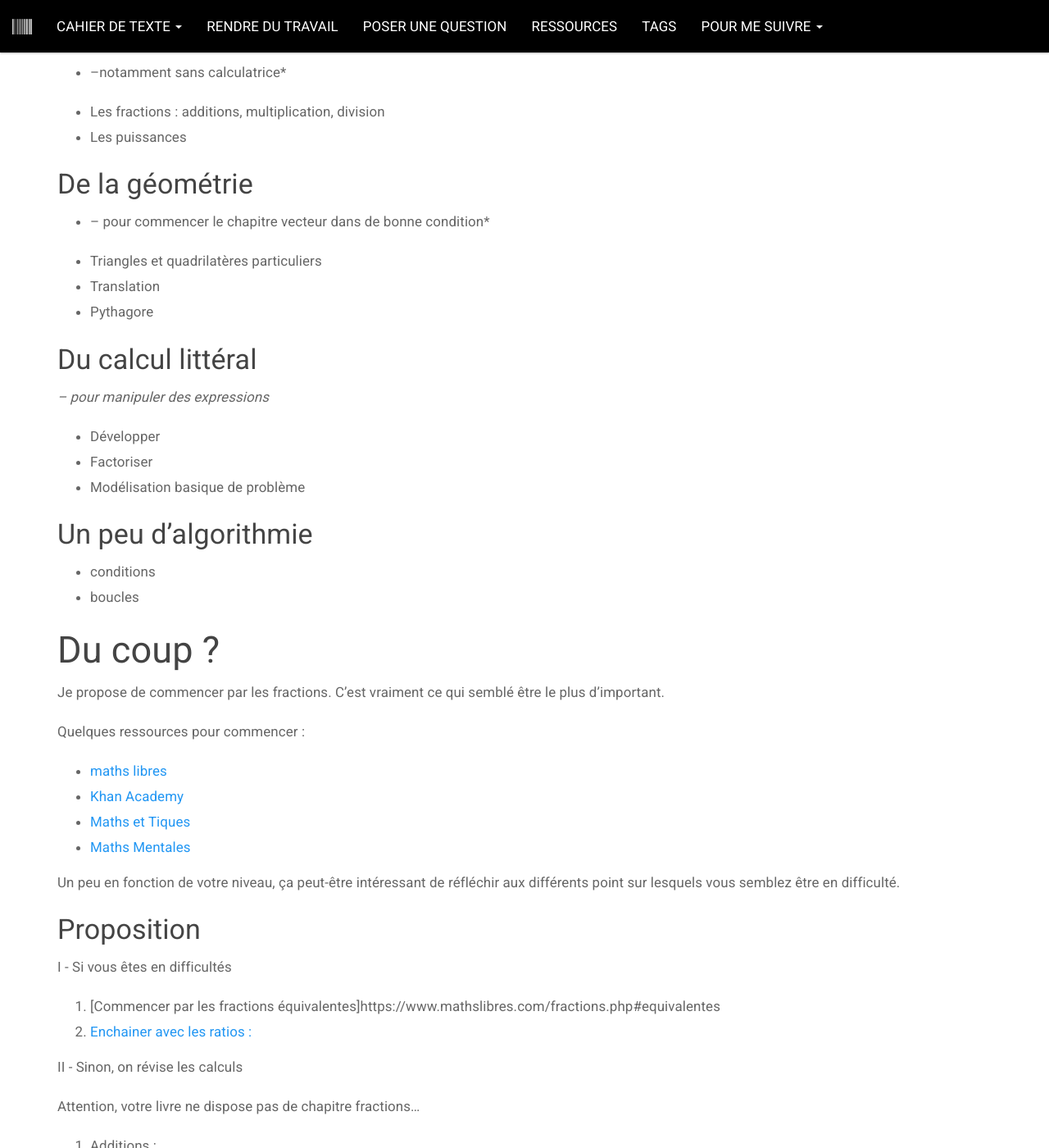
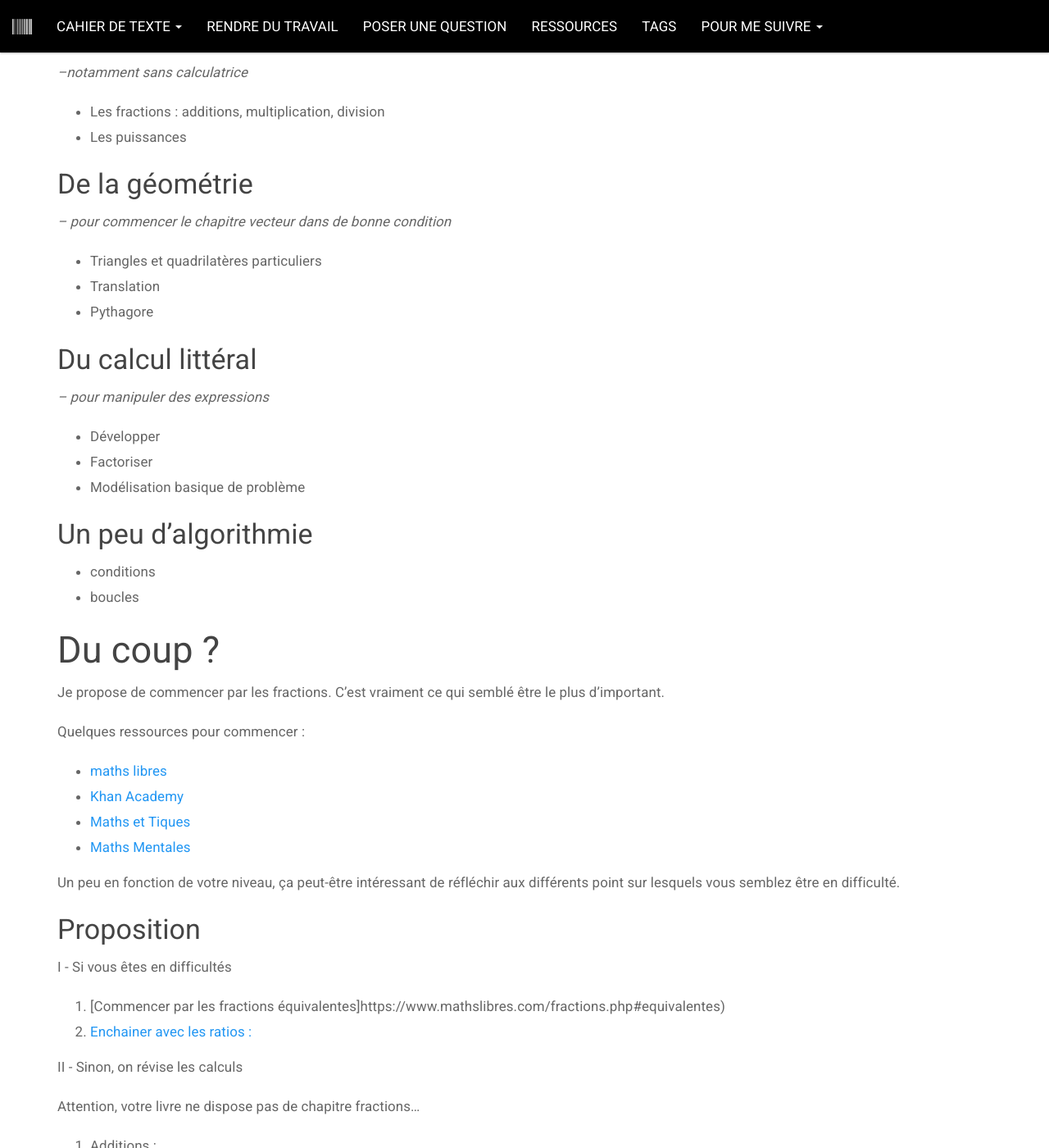
Before and after one commit to homeostasie/holomoprhe.fr, a Jekyll site: the page built from _posts/2020-05-19-S6-3eme-18mai-24mai.md, in a window 1280 px wide and 1400 px high, scrolled down 512 px. Shown: the whole window at 82% size. Built offline with Jekyll 4.4.1, drawn with Linux system fonts in a browser that asks for light colours; comment, search, counter and statistics services are not loaded.

Commit message:
3è ajout de la S6

```diff
--- a/_posts/2020-05-19-S6-3eme-18mai-24mai.md
+++ b/_posts/2020-05-19-S6-3eme-18mai-24mai.md
@@ -12,7 +12,7 @@
 
 ### De la technique de calcul de base
 
-* --notamment sans calculatrice*
+*--notamment sans calculatrice*
 
 * Les fractions : additions, multiplication, division
 * Les puissances
@@ -21,7 +21,7 @@
 
 ### De la géométrie
 
-* -- pour commencer le chapitre vecteur dans de bonne condition*
+*-- pour commencer le chapitre vecteur dans de bonne condition*
 
 * Triangles et quadrilatères particuliers
 * Translation
@@ -58,7 +58,7 @@
 
 I - Si vous êtes en difficultés
 
-1. [Commencer par les fractions équivalentes]https://www.mathslibres.com/fractions.php#equivalentes
+1. [Commencer par les fractions équivalentes]https://www.mathslibres.com/fractions.php#equivalentes)
 2. [Enchainer avec les ratios : ](https://www.mathslibres.com/fractions.php#fractions-rapports-equivalents)
 
 II - Sinon, on révise les calculs
@@ -67,19 +67,19 @@
 
 1. Additions :
 
-    1a. [mathslibres](https://www.mathslibres.com/fractions.php#fractions-addition)
-    1b. [Khan Academy](https://fr.khanacademy.org/math/arithmetic/fraction-arithmetic/arith-review-add-sub-fractions/v/visually-adding-fractions-with-unlike-denominators)
+    * 1a. [mathslibres](https://www.mathslibres.com/fractions.php#fractions-addition)
+    * 1b. [Khan Academy](https://fr.khanacademy.org/math/arithmetic/fraction-arithmetic/arith-review-add-sub-fractions/v/visually-adding-fractions-with-unlike-denominators)
 
 2. Multiplication :
 
-    2a. [mathslibres](https://www.mathslibres.com/fractions.php#fractions-multiplicacion)
-    2b. [Khan Academy](https://fr.khanacademy.org/math/arithmetic/fraction-arithmetic/arith-review-multiply-fractions/v/multiplying-a-fraction-by-a-fraction)
+    * 2a. [mathslibres](https://www.mathslibres.com/fractions.php#fractions-multiplicacion)
+    * 2b. [Khan Academy](https://fr.khanacademy.org/math/arithmetic/fraction-arithmetic/arith-review-multiply-fractions/v/multiplying-a-fraction-by-a-fraction)
 
 
 3. Division :
 
-    3a. [mathslibres](https://www.mathslibres.com/fractions.php#fractions-division)
-    3b. [Khan Academy](https://fr.khanacademy.org/math/arithmetic/fraction-arithmetic/arith-review-div-unit-frac-by-whole/e/dividing_fractions_0.5)
+    * 3a. [mathslibres](https://www.mathslibres.com/fractions.php#fractions-division)
+    * 3b. [Khan Academy](https://fr.khanacademy.org/math/arithmetic/fraction-arithmetic/arith-review-div-unit-frac-by-whole/e/dividing_fractions_0.5)
 
 On peut s'entrainer sur les exercices (avec la correction)
 
```
